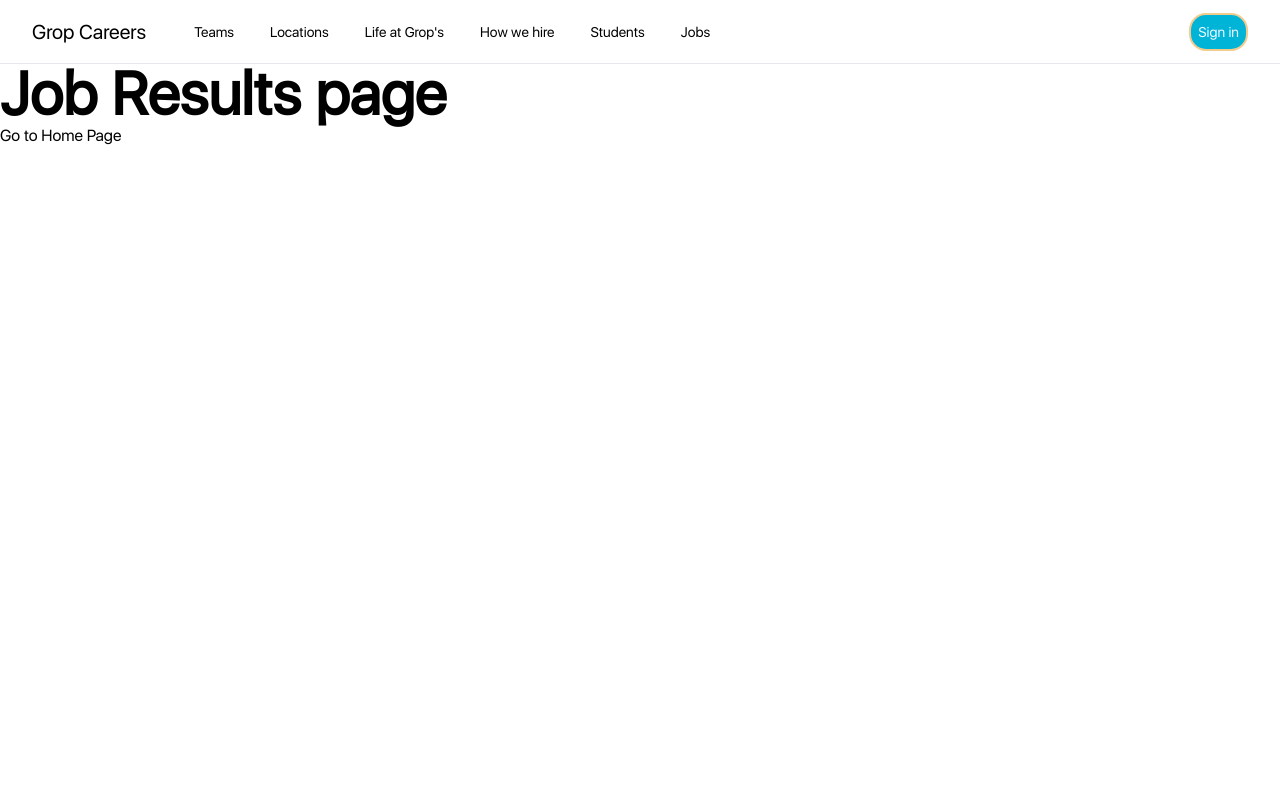
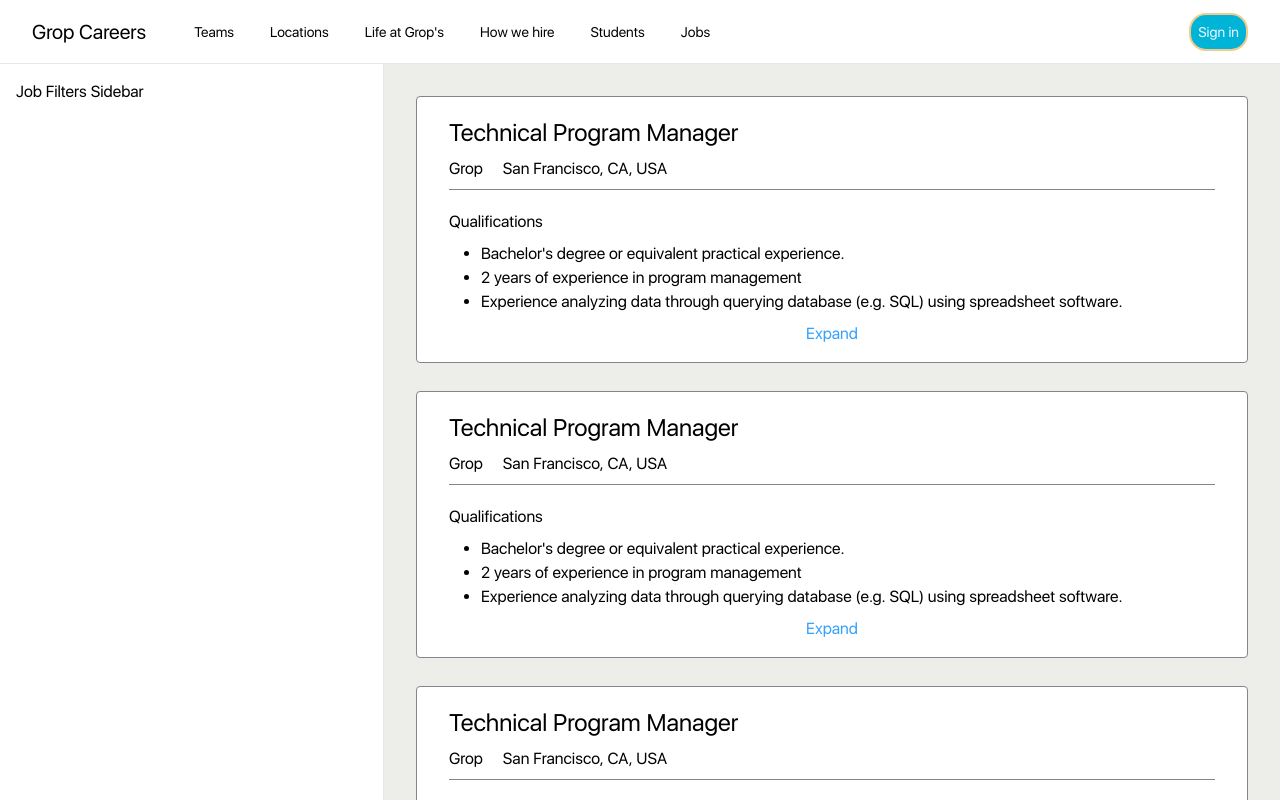
Before and after one commit to francescogropplero/VueFirstProject, a Vue app: page /#/jobs/results in a window 1280 px wide. Shown: the top 800 px of the page. Built offline with nearby package versions, Linux system fonts and the light colour scheme.

Commit message:
built job results page

```diff
--- /dev/null
+++ b/src/components/JobResults/JobFiltersSidebar/JobFiltersSidebar.vue
@@ -0,0 +1,13 @@
+<template>
+  <div
+    class="border-brand-gray-1 flex w-96 flex-col border-r border-solid bg-white p-4"
+  >
+    Job Filters Sidebar
+  </div>
+</template>
+
+<script>
+export default {
+  name: "JobFiltersSidebar",
+};
+</script>
--- /dev/null
+++ b/src/components/JobResults/JobListing.vue
@@ -0,0 +1,49 @@
+<template>
+    <li class="mb-7">
+        <router-link
+          to="/jobs/results/1"
+          class="mx-auto block rounded border border-solid border-brand-grigio-2 bg-white hover:shadow-gray"
+        >
+          <div
+            class="mx-8 border-b border-solid border-brand-grigio-2 pt-5 pb-2"
+          >
+            <h2 class="mb-2 text-2xl">Technical Program Manager</h2>
+            <div class="flex flex-row align-middle">
+              <div class="mr-5">
+                <span>Grop</span>
+              </div>
+              <div>
+                <span>San Francisco, CA, USA</span>
+              </div>
+            </div>
+          </div>
+
+          <div class="px-8 py-4">
+            <div>
+              <h3 class="mt-1 mb-2">Qualifications</h3>
+              <div>
+                <ul class="list-disc pl-8">
+                  <li>Bachelor's degree or equivalent practical experience.</li>
+                  <li>2 years of experience in program management</li>
+                  <li>
+                    Experience analyzing data through querying database (e.g.
+                    SQL) using spreadsheet software.
+                  </li>
+                </ul>
+              </div>
+            </div>
+            <div class="mt-2 text-center">
+              <router-link to="/jobs/results/1" class="text-brand-cyan">
+                Expand
+              </router-link>
+            </div>
+          </div>
+        </router-link>
+      </li>
+</template>
+
+<script>
+export default {
+    name: "JobListing",
+}
+</script>
--- /dev/null
+++ b/src/components/JobResults/JobListings.vue
@@ -0,0 +1,18 @@
+<template>
+  <main class="flex-auto bg-brand-grigio p-8">
+    <ol>
+      <job-listing />
+      <job-listing />
+      <job-listing />
+    </ol>
+  </main>
+</template>
+
+<script>
+import JobListing from "@/components/JobResults/JobListing.vue";
+
+export default {
+  name: "JobListings",
+  components: { JobListing },
+};
+</script>
--- a/src/views/JobResultsView.vue
+++ b/src/views/JobResultsView.vue
@@ -1,15 +1,19 @@
 <template>
-  <h1 class="text-6xl font-bold">Job Results page</h1>
-  <button @click="goToHome">Go to Home Page</button>
+  <div class="flex flex-row flex-nowrap w-full">
+    <job-filters-sidebar />
+    <job-listings />
+  </div>
 </template>
 
 <script>
+import JobFiltersSidebar from '../components/JobResults/JobFiltersSidebar/JobFiltersSidebar.vue';
+import JobListings from '@/components/JobResults/JobListings.vue';
+
 export default {
   name: "JobResultsView",
-  methods: {
-    goToHome() {
-      this.$router.push({ name: "/" });
-    },
-  },
+  components: {
+    JobFiltersSidebar,
+    JobListings,
+  }
 };
 </script>
--- a/tailwind.config.js
+++ b/tailwind.config.js
@@ -20,6 +20,7 @@
       },
       boxShadow: {
         blue: "0 0 3px 3px #0096c7",
+        gray: "0 1px 3px 0 rgba(60, 64, 67, 0.3)",
       },
     },
   },
```
